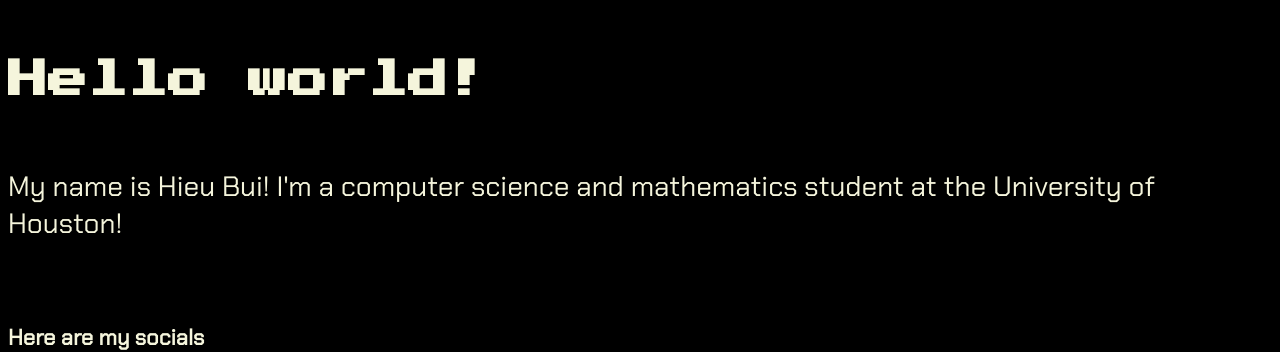
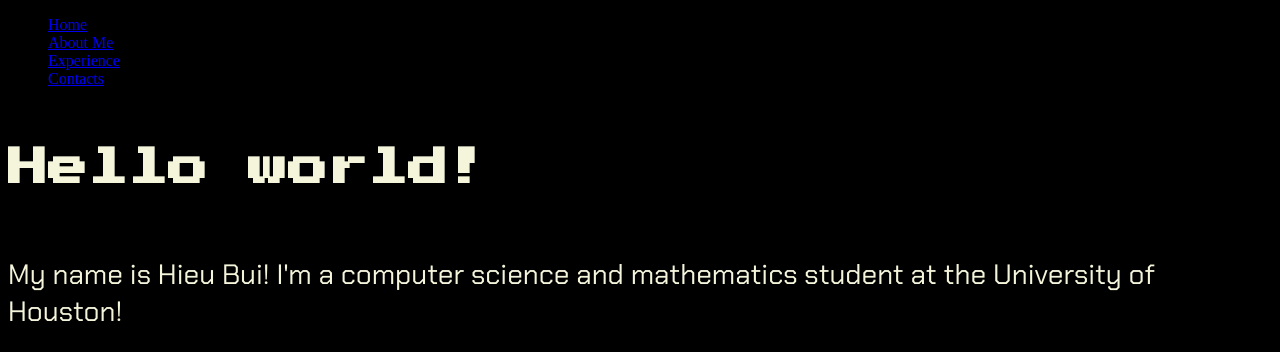
Before and after one commit to hieubui07/portfolio, a plain HTML site: page index.html in a window 1280 px wide. Shown: the top 352 px of the page. Drawn offline with Linux system fonts and the light colour scheme.

Commit message:
add nav bar

```diff
--- a/index.html
+++ b/index.html
@@ -10,6 +10,16 @@
     <link href="https://fonts.googleapis.com/css2?family=Press+Start+2P&display=swap" rel="stylesheet">
 </head>
 <body>
+<div id="header">
+    <nav>
+        <ul>
+            <li><a href="#">Home</a></li>
+            <li><a href="#">About Me</a></li>
+            <li><a href="#">Experience</a></li>
+            <li><a href="#">Contacts</a></li>
+        </ul>
+    </nav>
+</div>
     <div>
         <h1 class="animation">Hello world!</h1>
         <br>
```
